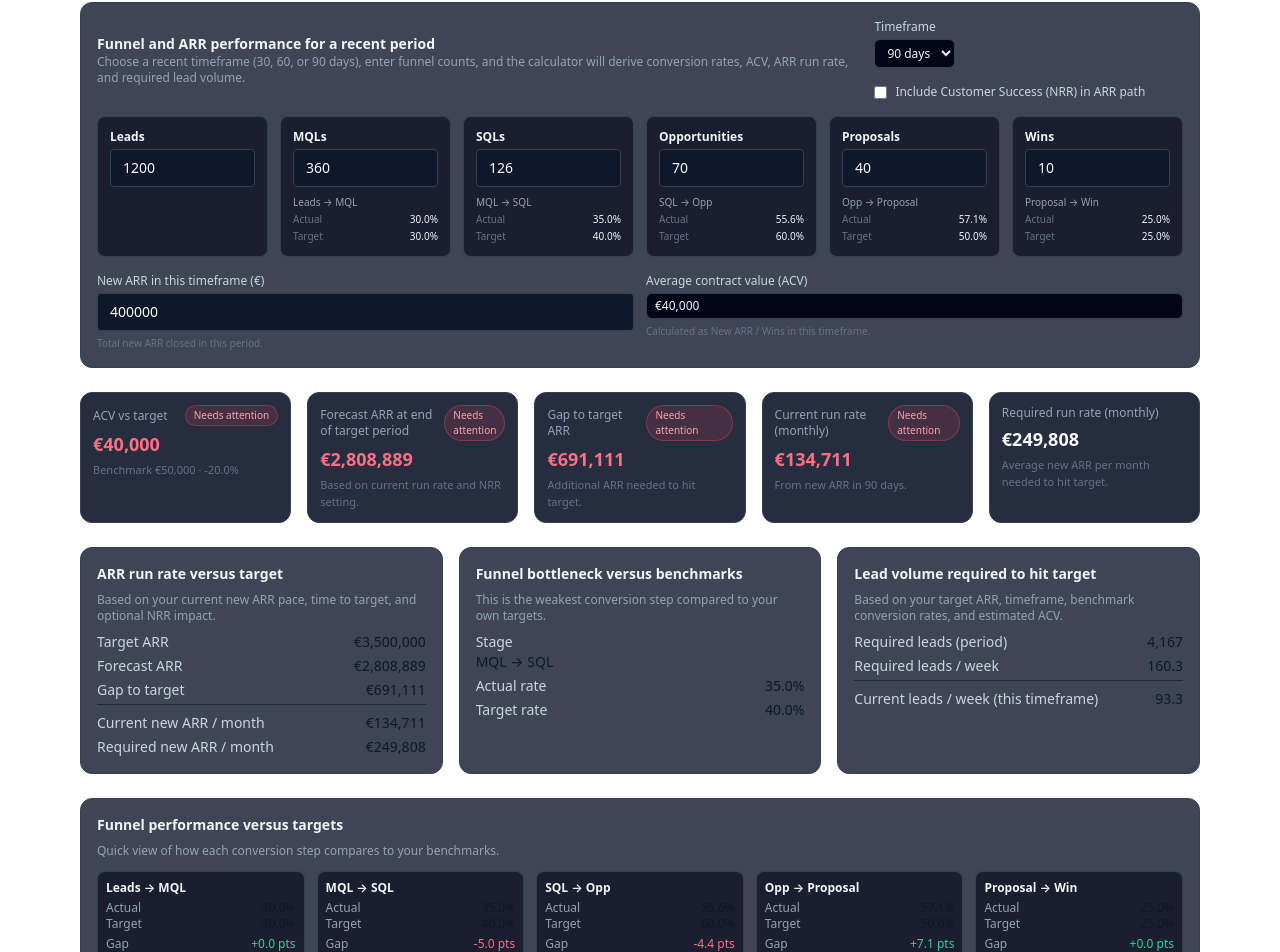
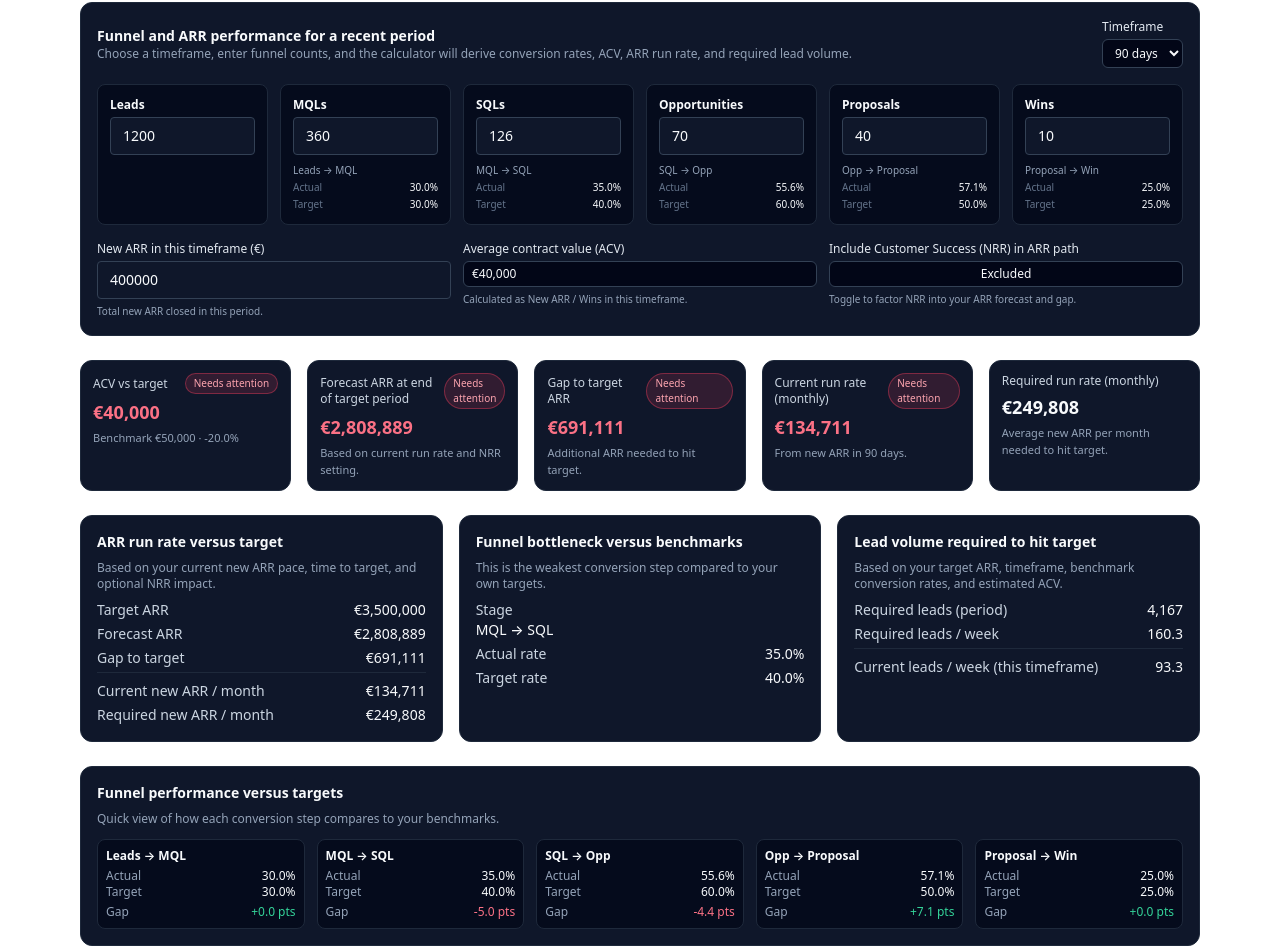
Before and after one commit to powerstephen/saas-throughput-tracker, a Next.js app: page / in a window 1280 px wide. Shown: the part 536-1488 px from the top of the page. Built offline with nearby package versions, Linux system fonts and the light colour scheme.

Commit message:
Update MainDashboard.tsx

```diff
--- a/components/MainDashboard.tsx
+++ b/components/MainDashboard.tsx
@@ -156,7 +156,6 @@
       ? ((avgDealSizeActual - acvTarget) / acvTarget) * 100
       : 0;
 
-  // run-rate comparison for colour
   const runRateRatio =
     requiredNewArrPerMonth > 0
       ? actualNewArrPerMonth / requiredNewArrPerMonth
@@ -166,12 +165,12 @@
     <div className="space-y-6">
       {/* Heading */}
       <header className="space-y-1">
-        <h1 className="text-2xl font-semibold text-slate-900">
+        <h1 className="text-2xl font-semibold text-slate-50">
           SaaS Throughput and ARR Path
         </h1>
-        <p className="text-sm text-slate-600">
+        <p className="text-sm text-slate-300">
           Input a recent period of funnel performance, compare it to your own benchmarks,
-          and see ACV, ARR run rate, and lead volume needed to hit target.
+          and see ACV, ARR run rate, and required lead volume to hit target.
         </p>
       </header>
 
@@ -184,25 +183,24 @@
       />
 
       {/* Actuals input card */}
-      <section className="bg-slate-900/80 border border-slate-700 rounded-xl p-4 space-y-4">
-        {/* Top row: timeframe + CS toggle */}
+      <section className="bg-slate-900 border border-slate-800 rounded-xl p-4 space-y-4">
+        {/* Top row: timeframe */}
         <div className="flex flex-col md:flex-row md:items-center justify-between gap-3">
           <div>
-            <h2 className="text-sm font-semibold text-slate-100">
+            <h2 className="text-sm font-semibold text-slate-50">
               Funnel and ARR performance for a recent period
             </h2>
             <p className="text-xs text-slate-400">
-              Choose a recent timeframe (30, 60, or 90 days), enter funnel counts, and
-              the calculator will derive conversion rates, ACV, ARR run rate, and required
-              lead volume.
+              Choose a timeframe, enter funnel counts, and the calculator will derive
+              conversion rates, ACV, ARR run rate, and required lead volume.
             </p>
           </div>
 
           <div className="flex flex-wrap items-end gap-3">
-            <label className="text-xs text-slate-300 flex flex-col">
+            <label className="text-xs text-slate-200 flex flex-col">
               Timeframe
               <select
-                className="mt-1 bg-slate-950 border border-slate-700 rounded-md px-2 py-1 text-xs text-slate-100"
+                className="mt-1 bg-slate-950 border border-slate-700 rounded-md px-2 py-1 text-xs text-slate-50"
                 value={timeframeDays}
                 onChange={(e) => {
                   const days = Number(e.target.value) as 30 | 60 | 90;
@@ -219,22 +217,12 @@
                 <option value={90}>90 days</option>
               </select>
             </label>
-
-            <label className="flex items-center gap-2 text-xs text-slate-300 mt-1">
-              <input
-                type="checkbox"
-                checked={includeCs}
-                onChange={(e) => setIncludeCs(e.target.checked)}
-              />
-              Include Customer Success (NRR) in ARR path
-            </label>
           </div>
         </div>
 
         {/* Funnel row: Leads → Wins */}
         <div className="overflow-x-auto">
           <div className="grid grid-cols-2 sm:grid-cols-3 md:grid-cols-6 gap-3 min-w-[600px]">
-            {/* Leads */}
             <FunnelBox
               title="Leads"
               count={actuals.funnel.leads}
@@ -247,7 +235,6 @@
               showRates={false}
             />
 
-            {/* MQLs */}
             <FunnelBox
               title="MQLs"
               count={actuals.funnel.mqls}
@@ -262,7 +249,6 @@
               rateLabel="Leads → MQL"
             />
 
-            {/* SQLs */}
             <FunnelBox
               title="SQLs"
               count={actuals.funnel.sqls}
@@ -277,7 +263,6 @@
               rateLabel="MQL → SQL"
             />
 
-            {/* Opps */}
             <FunnelBox
               title="Opportunities"
               count={actuals.funnel.opps}
@@ -292,7 +277,6 @@
               rateLabel="SQL → Opp"
             />
 
-            {/* Proposals */}
             <FunnelBox
               title="Proposals"
               count={actuals.funnel.proposals}
@@ -307,7 +291,6 @@
               rateLabel="Opp → Proposal"
             />
 
-            {/* Wins */}
             <FunnelBox
               title="Wins"
               count={actuals.funnel.wins}
@@ -324,13 +307,14 @@
           </div>
         </div>
 
-        {/* New ARR + ACV row */}
-        <div className="mt-4 grid grid-cols-1 sm:grid-cols-2 gap-3">
-          <label className="text-xs text-slate-300 flex flex-col">
+        {/* New ARR + ACV + CS toggle row */}
+        <div className="mt-4 grid grid-cols-1 sm:grid-cols-3 gap-3">
+          {/* New ARR */}
+          <label className="text-xs text-slate-200 flex flex-col">
             New ARR in this timeframe (€)
             <input
               type="number"
-              className="mt-1 bg-slate-950 border border-slate-700 rounded-md px-2 py-1 text-xs text-slate-100 focus:outline-none focus:ring-1 focus:ring-cyan-500"
+              className="mt-1 bg-slate-950 border border-slate-700 rounded-md px-2 py-1 text-xs text-slate-50 focus:outline-none focus:ring-1 focus:ring-cyan-500"
               value={actuals.revenue.newArrThisPeriod}
               onChange={(e) =>
                 setActuals((prev) => ({
@@ -342,27 +326,48 @@
                 }))
               }
             />
-            <span className="text-[10px] text-slate-500 mt-1">
+            <span className="text-[10px] text-slate-400 mt-1">
               Total new ARR closed in this period.
             </span>
           </label>
 
-          <label className="text-xs text-slate-300 flex flex-col">
+          {/* ACV */}
+          <label className="text-xs text-slate-200 flex flex-col">
             Average contract value (ACV)
             <input
               type="text"
               readOnly
-              className="mt-1 bg-slate-950 border border-slate-700 rounded-md px-2 py-1 text-xs text-slate-100"
+              className="mt-1 bg-slate-950 border border-slate-700 rounded-md px-2 py-1 text-xs text-slate-50"
               value={
                 avgDealSizeActual > 0
                   ? `€${Math.round(avgDealSizeActual).toLocaleString()}`
                   : "Enter wins and ARR to calculate ACV"
               }
             />
-            <span className="text-[10px] text-slate-500 mt-1">
+            <span className="text-[10px] text-slate-400 mt-1">
               Calculated as New ARR / Wins in this timeframe.
             </span>
           </label>
+
+          {/* CS toggle as equal-sized box */}
+          <div className="text-xs text-slate-200 flex flex-col">
+            <span>Include Customer Success (NRR) in ARR path</span>
+            <button
+              type="button"
+              onClick={() => setIncludeCs((v) => !v)}
+              className={`mt-1 rounded-md border px-2 py-1 text-xs font-medium transition-colors
+                ${
+                  includeCs
+                    ? "bg-emerald-600/20 border-emerald-500 text-emerald-200"
+                    : "bg-slate-950 border-slate-700 text-slate-50"
+                }`}
+            >
+              {includeCs ? "Included" : "Excluded"}
+            </button>
+            <span className="text-[10px] text-slate-400 mt-1">
+              Toggle to factor NRR into your ARR forecast and gap.
+            </span>
+          </div>
         </div>
       </section>
 
@@ -431,41 +436,42 @@
       {/* Results: overview cards */}
       <section className="grid grid-cols-1 md:grid-cols-3 gap-4">
         {/* ARR overview */}
-        <div className="bg-slate-900/80 border border-slate-700 rounded-xl p-4 space-y-2">
-          <h3 className="text-sm font-semibold text-slate-100">
+        <div className="bg-slate-900 border border-slate-800 rounded-xl p-4 space-y-2">
+          <h3 className="text-sm font-semibold text-slate-50">
             ARR run rate versus target
           </h3>
           <p className="text-xs text-slate-400">
-            Based on your current new ARR pace, time to target, and optional NRR impact.
+            Based on your current new ARR pace, time to target, and optional NRR
+            impact.
           </p>
           <div className="mt-2 space-y-1 text-sm">
             <div className="flex justify-between">
               <span className="text-slate-300">Target ARR</span>
-              <span className="font-medium">
+              <span className="font-medium text-slate-50">
                 €{benchmarks.revenue.targetArr.toLocaleString()}
               </span>
             </div>
             <div className="flex justify-between">
               <span className="text-slate-300">Forecast ARR</span>
-              <span className="font-medium">
+              <span className="font-medium text-slate-50">
                 €{Math.round(forecastArrEnd).toLocaleString()}
               </span>
             </div>
             <div className="flex justify-between">
               <span className="text-slate-300">Gap to target</span>
-              <span className="font-medium">
+              <span className="font-medium text-slate-50">
                 €{Math.round(arrGap).toLocaleString()}
               </span>
             </div>
             <div className="flex justify-between pt-2 border-t border-slate-800 mt-2">
               <span className="text-slate-300">Current new ARR / month</span>
-              <span className="font-medium">
+              <span className="font-medium text-slate-50">
                 €{Math.round(actualNewArrPerMonth).toLocaleString()}
               </span>
             </div>
             <div className="flex justify-between">
               <span className="text-slate-300">Required new ARR / month</span>
-              <span className="font-medium">
+              <span className="font-medium text-slate-50">
                 €{Math.round(requiredNewArrPerMonth).toLocaleString()}
               </span>
             </div>
@@ -473,30 +479,31 @@
         </div>
 
         {/* Bottleneck card */}
-        <div className="bg-slate-900/80 border border-slate-700 rounded-xl p-4 space-y-2">
-          <h3 className="text-sm font-semibold text-slate-100">
+        <div className="bg-slate-900 border border-slate-800 rounded-xl p-4 space-y-2">
+          <h3 className="text-sm font-semibold text-slate-50">
             Funnel bottleneck versus benchmarks
           </h3>
           {bottleneckLabel ? (
             <>
               <p className="text-xs text-slate-400">
-                This is the weakest conversion step compared to your own
-                targets.
+                This is the weakest conversion step compared to your own targets.
               </p>
               <div className="mt-2 text-sm space-y-1">
                 <div>
                   <span className="text-slate-300">Stage</span>
-                  <div className="font-medium">{bottleneckLabel}</div>
+                  <div className="font-medium text-slate-50">
+                    {bottleneckLabel}
+                  </div>
                 </div>
                 <div className="flex justify-between">
                   <span className="text-slate-300">Actual rate</span>
-                  <span className="font-medium">
+                  <span className="font-medium text-slate-50">
                     {bottleneckActual.toFixed(1)}%
                   </span>
                 </div>
                 <div className="flex justify-between">
                   <span className="text-slate-300">Target rate</span>
-                  <span className="font-medium">
+                  <span className="font-medium text-slate-50">
                     {bottleneckTarget.toFixed(1)}%
                   </span>
                 </div>
@@ -505,14 +512,14 @@
           ) : (
             <p className="text-xs text-slate-400">
               All stages are close to or above benchmark. In this case, the main
-              lever is usually top of funnel volume and NRR.
+              lever is usually top-of-funnel volume and NRR.
             </p>
           )}
         </div>
 
         {/* Lead requirements card */}
-        <div className="bg-slate-900/80 border border-slate-700 rounded-xl p-4 space-y-2">
-          <h3 className="text-sm font-semibold text-slate-100">
+        <div className="bg-slate-900 border border-slate-800 rounded-xl p-4 space-y-2">
+          <h3 className="text-sm font-semibold text-slate-50">
             Lead volume required to hit target
           </h3>
           <p className="text-xs text-slate-400">
@@ -523,13 +530,13 @@
             <div className="mt-2 text-sm space-y-1">
               <div className="flex justify-between">
                 <span className="text-slate-300">Required leads (period)</span>
-                <span className="font-medium">
+                <span className="font-medium text-slate-50">
                   {Math.round(requiredLeadsTotal).toLocaleString()}
                 </span>
               </div>
               <div className="flex justify-between">
                 <span className="text-slate-300">Required leads / week</span>
-                <span className="font-medium">
+                <span className="font-medium text-slate-50">
                   {requiredLeadsPerWeek.toFixed(1)}
                 </span>
               </div>
@@ -537,7 +544,7 @@
                 <span className="text-slate-300">
                   Current leads / week (this timeframe)
                 </span>
-                <span className="font-medium">
+                <span className="font-medium text-slate-50">
                   {currentLeadsPerWeek.toFixed(1)}
                 </span>
               </div>
@@ -553,8 +560,8 @@
       </section>
 
       {/* Funnel stage comparison list */}
-      <section className="bg-slate-900/80 border border-slate-700 rounded-xl p-4">
-        <h3 className="text-sm font-semibold text-slate-100 mb-2">
+      <section className="bg-slate-900 border border-slate-800 rounded-xl p-4">
+        <h3 className="text-sm font-semibold text-slate-50 mb-2">
           Funnel performance versus targets
         </h3>
         <p className="text-xs text-slate-400 mb-3">
@@ -564,20 +571,20 @@
           {stagesWithDiff.map((stage) => (
             <div
               key={stage.label}
-              className="border border-slate-700 rounded-lg p-2 bg-slate-950/60"
+              className="border border-slate-800 rounded-lg p-2 bg-slate-950/70"
             >
-              <div className="font-semibold text-slate-100">
+              <div className="font-semibold text-slate-50">
                 {stage.label}
               </div>
               <div className="flex justify-between mt-1">
                 <span className="text-slate-400">Actual</span>
-                <span className="font-medium">
+                <span className="font-medium text-slate-50">
                   {stage.actual.toFixed(1)}%
                 </span>
               </div>
               <div className="flex justify-between">
                 <span className="text-slate-400">Target</span>
-                <span className="font-medium">
+                <span className="font-medium text-slate-50">
                   {stage.target.toFixed(1)}%
                 </span>
               </div>
@@ -624,14 +631,14 @@
   rateLabel,
 }: FunnelBoxProps) {
   return (
-    <div className="border border-slate-700 rounded-lg p-3 bg-slate-950/60">
-      <div className="text-xs font-semibold text-slate-100 mb-1">{title}</div>
+    <div className="border border-slate-800 rounded-lg p-3 bg-slate-950/70">
+      <div className="text-xs font-semibold text-slate-50 mb-1">{title}</div>
       <input
         type="number"
         inputMode="decimal"
         value={Number.isNaN(count) ? "" : count}
         onChange={(e) => onChange(Number(e.target.value) || 0)}
-        className="w-full bg-slate-900 border border-slate-700 rounded-md px-2 py-1 text-xs text-slate-100 focus:outline-none focus:ring-1 focus:ring-cyan-500"
+        className="w-full bg-slate-900 border border-slate-700 rounded-md px-2 py-1 text-xs text-slate-50 focus:outline-none focus:ring-1 focus:ring-cyan-500"
       />
       {showRates &&
         rateLabel &&
@@ -641,13 +648,13 @@
             <div className="text-slate-400">{rateLabel}</div>
             <div className="flex justify-between">
               <span className="text-slate-500">Actual</span>
-              <span className="font-medium text-slate-100">
+              <span className="font-medium text-slate-50">
                 {actualRate.toFixed(1)}%
               </span>
             </div>
             <div className="flex justify-between">
               <span className="text-slate-500">Target</span>
-              <span className="font-medium text-slate-100">
+              <span className="font-medium text-slate-50">
                 {targetRate.toFixed(1)}%
               </span>
             </div>
@@ -683,9 +690,9 @@
       : "";
 
   return (
-    <div className="bg-slate-900/90 border border-slate-700 rounded-xl p-3 flex flex-col gap-1">
+    <div className="bg-slate-900 border border-slate-800 rounded-xl p-3 flex flex-col gap-1">
       <div className="flex items-center justify-between gap-2">
-        <div className="text-xs text-slate-400">{label}</div>
+        <div className="text-xs text-slate-300">{label}</div>
         {badgeText && (
           <span
             className={`text-[10px] px-2 py-0.5 rounded-full border ${badgeColor}`}
@@ -695,7 +702,7 @@
         )}
       </div>
       <div className={`text-lg font-semibold ${valueColor}`}>{value}</div>
-      {helper && <div className="text-[11px] text-slate-500">{helper}</div>}
+      {helper && <div className="text-[11px] text-slate-400">{helper}</div>}
     </div>
   );
 }
@@ -726,7 +733,6 @@
     requiredNewArrTotal = Math.max(targetArr - forecastArrEnd, 0);
   }
 
-  // add expected new ARR at current run rate over the target timeframe
   forecastArrEnd += actualNewArrPerWeek * timeframeWeeks;
 
   const arrGap = Math.max(targetArr - forecastArrEnd, 0);
@@ -812,7 +818,6 @@
   actualRates: ActualRates,
   requiredNewArrTotal: number
 ) {
-  // Benchmark chain
   const chainBenchmark =
     (benchmarks.marketing.leadsToMql / 100 || 0) *
     (benchmarks.marketing.mqlToSql / 100 || 0) *
@@ -822,7 +827,6 @@
 
   const winsPerLeadBenchmark = chainBenchmark;
 
-  // Actual chain from derived rates
   const chainActual =
     (actualRates.leadsToMql / 100 || 0) *
     (actualRates.mqlToSql / 100 || 0) *
@@ -832,7 +836,6 @@
 
   const estimatedWinsPerLeadActual = chainActual;
 
-  // Estimate average deal size from actuals if possible
   let avgDealSizeActual = 0;
   const estimatedWinsThisPeriod =
     actuals.funnel.leads * estimatedWinsPerLeadActual;
```
